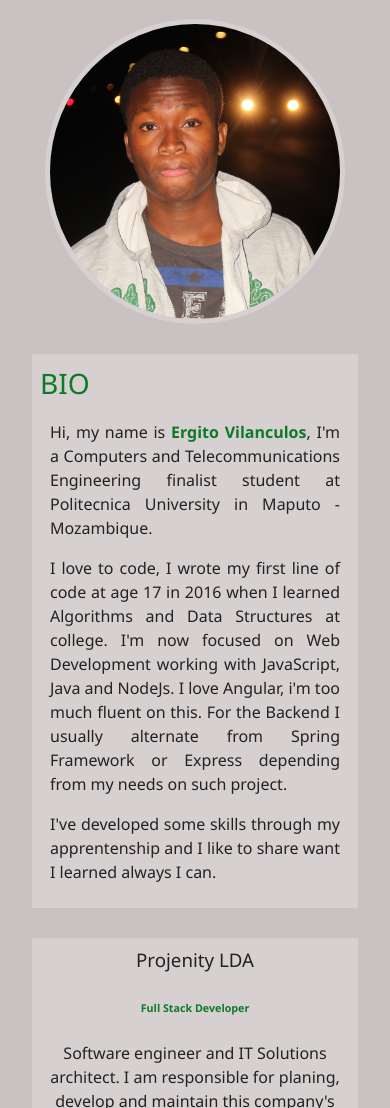
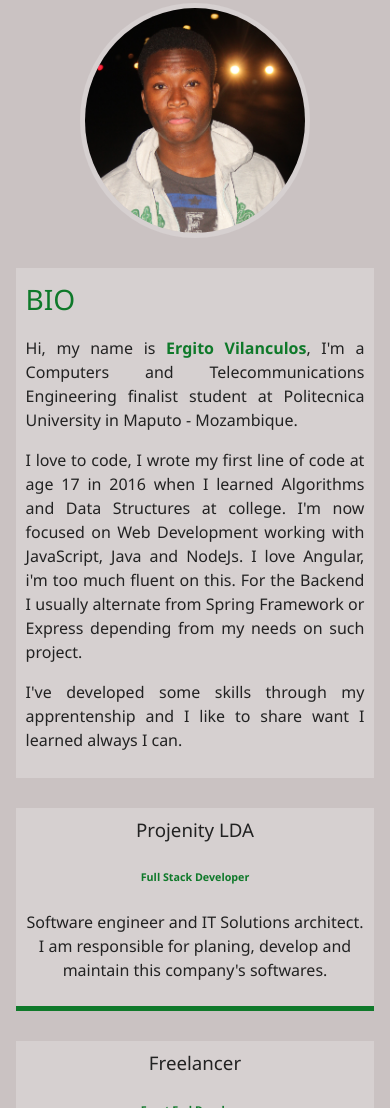
Before and after one commit to realrgt/rgt_website, a website: page dist/about.html in a window 390 px wide. Shown: the part 211-1319 px from the top of the page. Drawn offline with Linux system fonts and the light colour scheme.

Commit message:
responsive-fixed

```diff
--- a/scss/_mobile.scss
+++ b/scss/_mobile.scss
@@ -71,7 +71,7 @@
 // Smartphones
 @include mediaSm {
   main {
-    padding: 2rem;
+    padding: 1rem;
     #home h1 {
       margin-top: 10vh;
     }
@@ -84,6 +84,15 @@
 
   .projects {
     grid-template-columns: 1fr;
+  }
+
+  // About Page
+
+  .about-info {
+    .bio-image {
+      width: 230px;
+      height: 235px;
+    }
   }
 
   .bio p {
--- a/scss/main.scss
+++ b/scss/main.scss
@@ -99,20 +99,23 @@ main {
     font-size: 1.5rem;
 
     background: lighten($primary-color, 5);
-    padding: 0.5rem;
+    padding: 0.6rem;
     text-align: justify;
-
-    line-height-step: 2pt;
 
     p {
       font-size: 12pt;
-      padding: 0 10px;
 
       a {
         color: #222;
       }
     }
 
+  }
+
+  .job {
+    background: lighten($primary-color, 5);
+    padding: 0.5rem;
+    border-bottom: $secondary-color 5px solid;
   }
 
   .job-1 {
@@ -127,11 +130,6 @@ main {
     grid-area: job3;
   }
 
-  .job {
-    background: lighten($primary-color, 5);
-    padding: 0.5rem;
-    border-bottom: $secondary-color 5px solid;
-  }
 }
 
 // Work/Projects
```
Also changed, not shown: dist/contact.html, dist/css/main.css.
